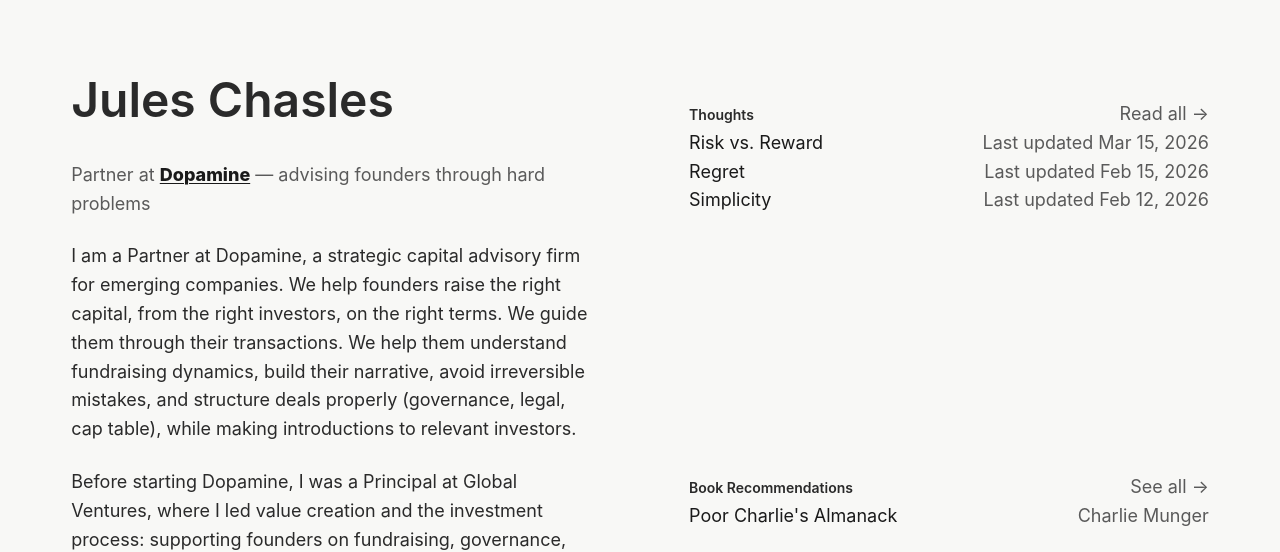
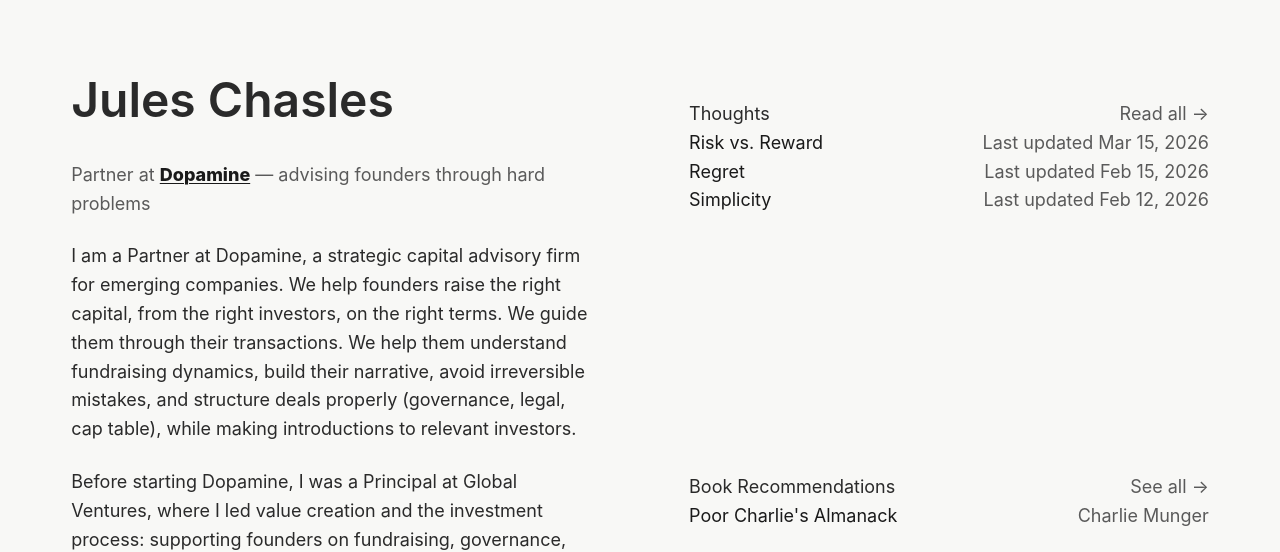
Before and after one commit to juleschasles/juleschasles-website, a Next.js app: page / in a window 1280 px wide. Shown: the top 552 px of the page. Built offline with nearby package versions, Linux system fonts and the light colour scheme.

Commit message:
Use section-heading class instead of h2 to avoid global style override

```diff
--- a/app/page.tsx
+++ b/app/page.tsx
@@ -63,7 +63,7 @@ export default function Home() {
           {/* Thoughts Section */}
           <div className="right-section">
             <div className="flex items-baseline justify-between mb-12">
-              <h2 className="text-sm font-semibold" style={{ margin: 0 }}>Thoughts</h2>
+              <span className="section-heading">Thoughts</span>
               <Link href="/blog" className="text-xs text-[#5A5A5A] hover:text-[#2A2A2A] no-underline">
                 Read all →
               </Link>
@@ -95,7 +95,7 @@ export default function Home() {
           {/* Books Section */}
           <div className="right-section" style={{ marginTop: '3rem' }}>
             <div className="flex items-baseline justify-between mb-12">
-              <h2 className="text-sm font-semibold" style={{ margin: 0 }}>Book Recommendations</h2>
+              <span className="section-heading">Book Recommendations</span>
               <Link href="/books" className="text-xs text-[#5A5A5A] hover:text-[#2A2A2A] no-underline">
                 See all →
               </Link>
```
